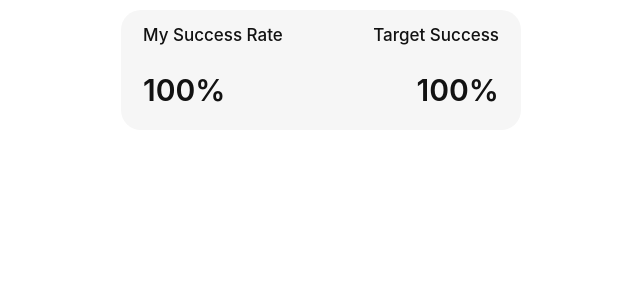
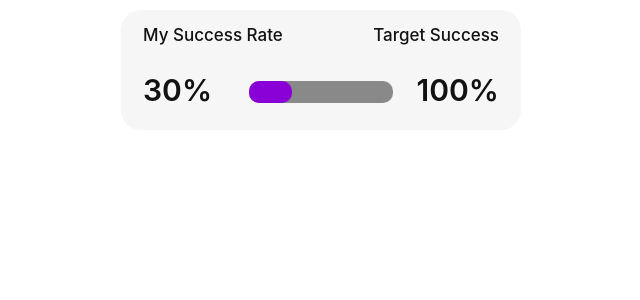
Before and after one commit to supersquad-challenge/client, a Next.js app: page /test in a window 1280 px wide. Shown: the top 300 px of the page, without its empty margins (319-959 px from the left). Built offline with nearby package versions, Linux system fonts and the light colour scheme.

Commit message:
Fix: missing size of ProgressBarTwoTitleBlock

```diff
--- a/src/app/test/page.tsx
+++ b/src/app/test/page.tsx
@@ -30,7 +30,7 @@ const Test = () => {
         setIsModalOpen={setIsChargeDepositModalOpen}
       /> */}
       {/* <BeforeMyChallengeDetail /> */}
-      <TwoTitleBlock
+      {/* <TwoTitleBlock
         title1={'My Success Rate'}
         content1={'100%'}
         title2={'Target Success'}
@@ -38,8 +38,8 @@ const Test = () => {
         $background={`${colors.blockGray}`}
         $color1={colors.black}
         $color2={colors.black}
-      ></TwoTitleBlock>
-      {/* <ProgressBarTwoTitleBlock title={'My Success Rate'} percentage={30} /> */}
+      ></TwoTitleBlock> */}
+      <ProgressBarTwoTitleBlock title={'My Success Rate'} percentage={30} />
       {/* <PurpleGradientTwoTitleBlock /> */}
       {/* <OneTitleBlock
         background={colors.blockPurple}
--- a/src/components/base/block/TwoTitleBlock.tsx
+++ b/src/components/base/block/TwoTitleBlock.tsx
@@ -71,6 +71,7 @@ const TwoTitleBlockWrapper = styled.div<BackgroundProps>`
   background: ${(props) => props.$background};
   position: relative;
   display: flex;
+  justify-content: center;
 
   /* border: 1px solid black;
   box-sizing: border-box; */
--- a/src/components/common/myChallenges/ProgressBarTwoTitleBlock.tsx
+++ b/src/components/common/myChallenges/ProgressBarTwoTitleBlock.tsx
@@ -31,6 +31,9 @@ const ProgressBarTwoTitleBlock = ({
 export default ProgressBarTwoTitleBlock;
 
 const ProgressBarContainer = styled.div`
+  width: 144px;
+  height: 22px;
+  bottom: 27px;
   @media (max-width: 600px) {
     width: 140px;
     height: 20px;
```
